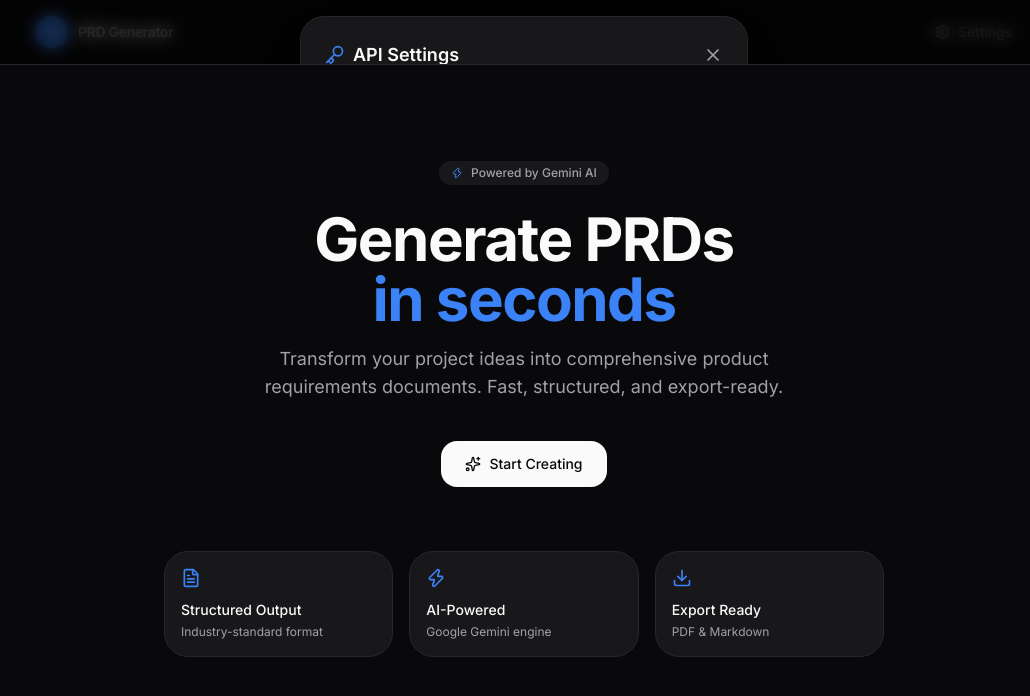
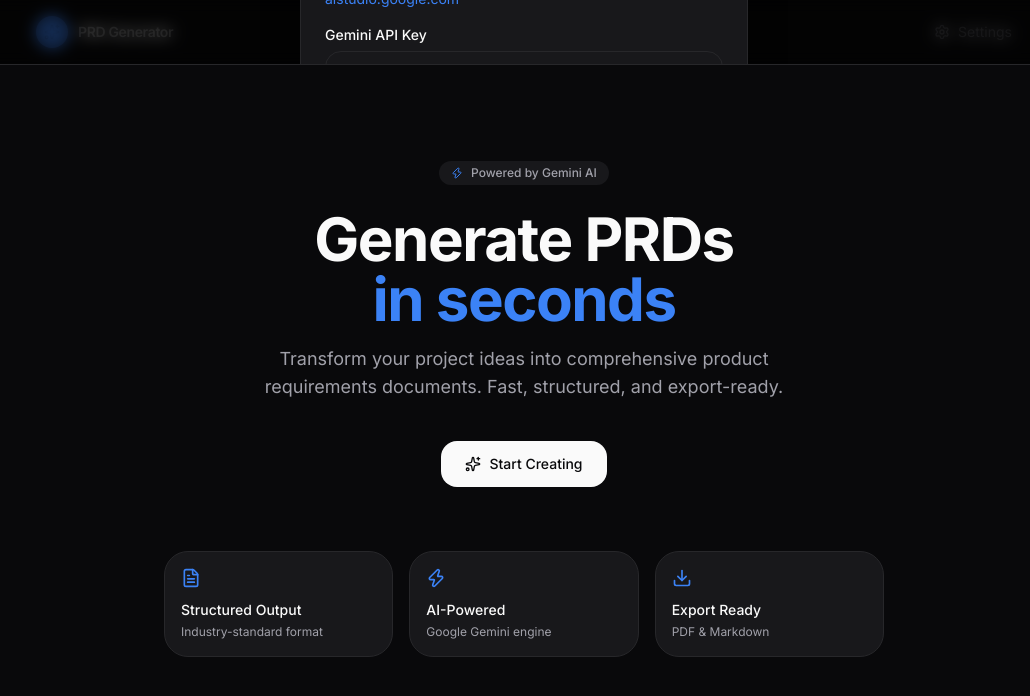
Before and after one commit to adesettiawan/prd-generator, a React (Vite) app: page / in a window 1280 px wide. Both pictures are taken after a click on the button "Settings". Shown: the top 696 px of the page, without its empty margins (116-1146 px from the left). Built offline with nearby package versions, Linux system fonts and the light colour scheme.

Commit message:
fix: modal overlay - separate backdrop from scrollable dialog wrapper

```diff
--- a/src/components/ui/ApiKeySettings.tsx
+++ b/src/components/ui/ApiKeySettings.tsx
@@ -69,15 +69,17 @@ export function ApiKeySettings() {
 
       {/* Modal */}
       {isOpen && (
-        <div className="fixed inset-0 flex items-start justify-center overflow-y-auto p-4" style={{ zIndex: 9999 }}>
+        <div className="fixed inset-0" style={{ zIndex: 9999 }}>
           {/* Backdrop */}
           <div
             className="absolute inset-0 bg-black/60 backdrop-blur-sm"
             onClick={() => setIsOpen(false)}
           />
 
+          {/* Dialog wrapper - scrollable */}
+          <div className="absolute inset-0 flex items-center justify-center p-4 overflow-y-auto">
           {/* Dialog */}
-          <div className="relative bg-surface-card border border-border-default rounded-xl p-6 w-full max-w-md shadow-2xl max-h-[90vh] overflow-y-auto my-auto">
+          <div className="relative bg-surface-card border border-border-default rounded-xl p-6 w-full max-w-md shadow-2xl">
             <div className="flex items-center justify-between mb-4">
               <div className="flex items-center gap-2">
                 <Key className="w-5 h-5 text-text-tertiary" />
@@ -183,6 +185,7 @@ export function ApiKeySettings() {
               </div>
             </div>
           </div>
+          </div>
         </div>
       )}
     </>
```
